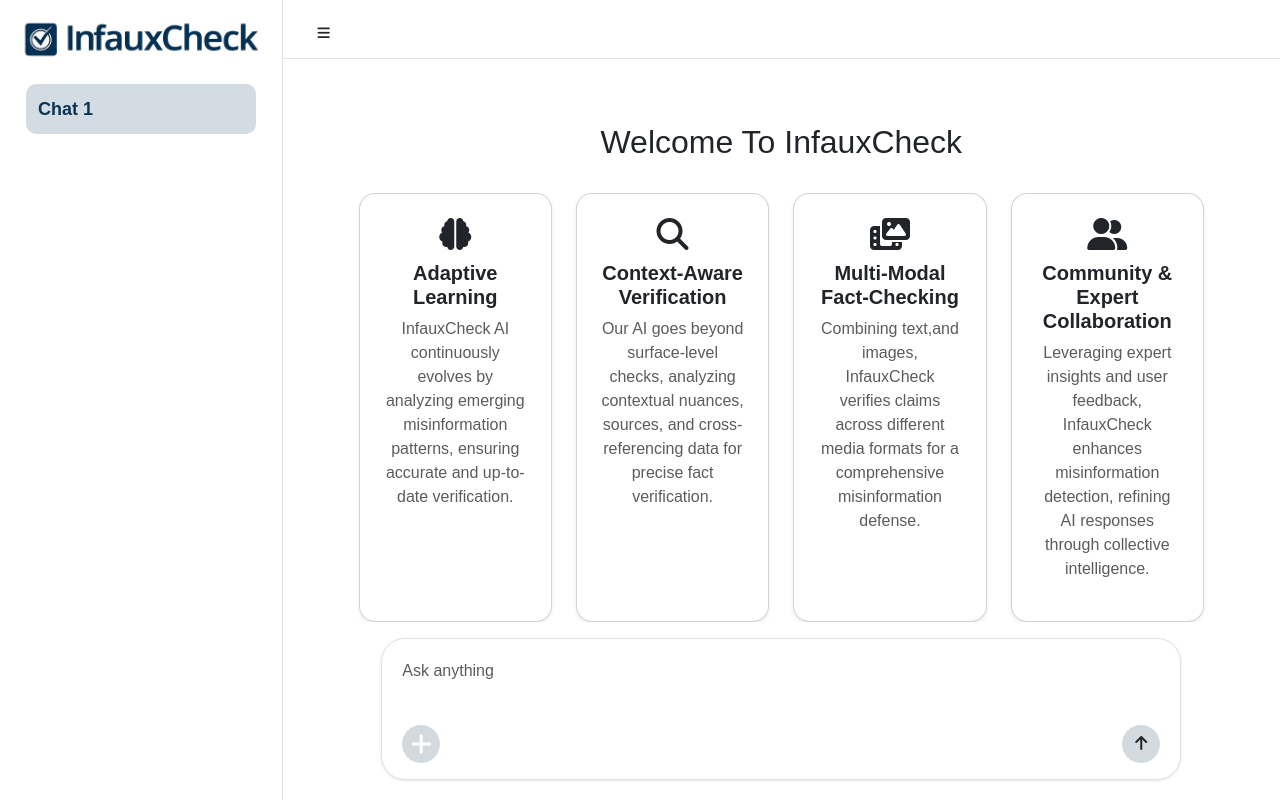
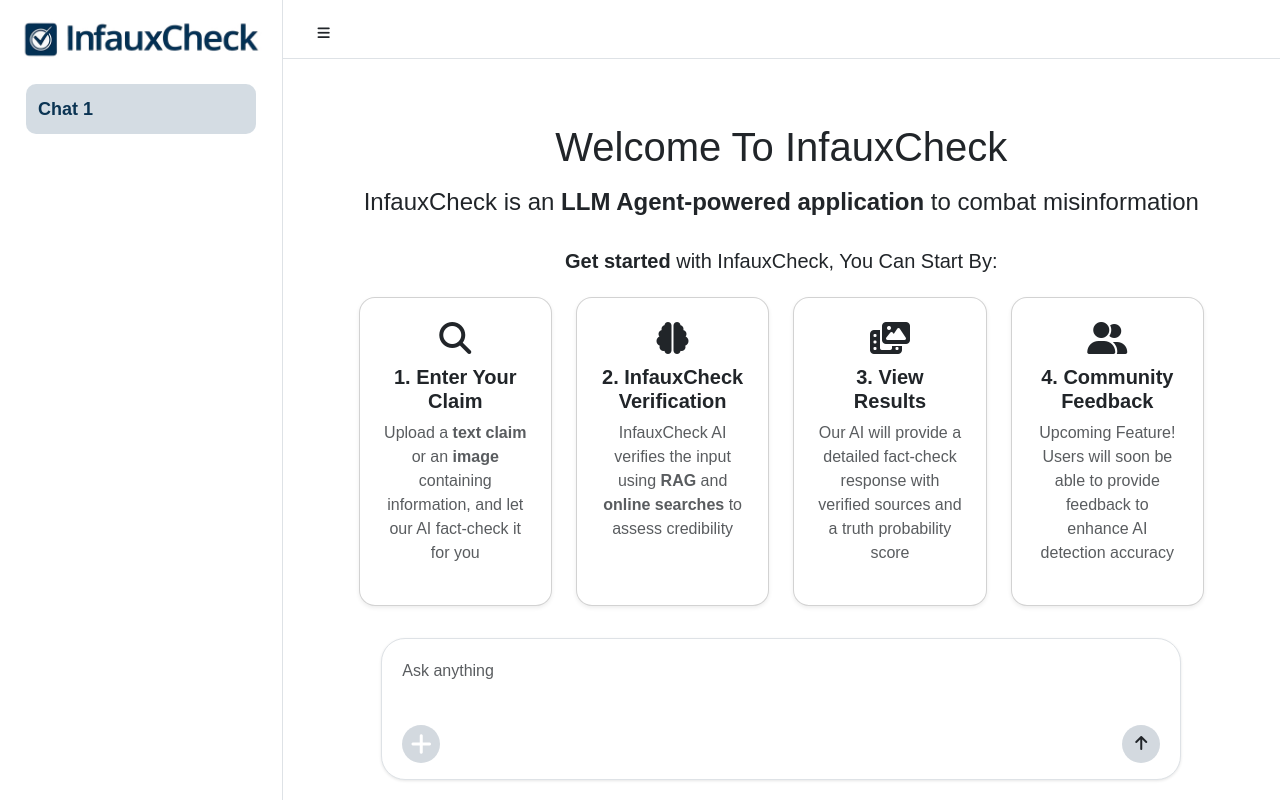
Before and after one commit to ashhssn/InfauxCheck, a Flask app: page / in a window 1280 px wide. Run offline with Flask 3, Linux system fonts and the light colour scheme; some libraries are stand-ins or nearby versions.

Commit message:
added drag and drop
Added clearer insight of our project and the flow

```diff
--- a/src/static/styles/chatbot.css
+++ b/src/static/styles/chatbot.css
@@ -126,3 +126,28 @@
     color: black;
     max-width: 75%;
 }
+
+.drag-overlay{
+    display: none;
+    position: fixed;
+    top: 0;
+    left: 0;
+    width: 100%;
+    height: 100%;
+    background: rgba(0, 0, 0, 0.6);
+    color: white;
+    text-align: center;
+    font-size: 24px;
+    align-items: center;
+    justify-content: center;
+    z-index: 1000;
+}
+
+.drag-overlay.show {
+    display: flex;
+    flex-direction: column;
+}
+.drag-overlay i {
+    font-size: 60px;
+    margin-bottom: 15px;
+}
--- a/src/templates/index.html
+++ b/src/templates/index.html
@@ -38,8 +38,12 @@
         </div>
         <!-- End Of Sidebar -->
 
+        <div class="drag-overlay" id="dragOverlay">
+          <i class="fas fa-upload text-center"></i>
+          <h1 class="my-3 text-center">Add Anything</h1>
+          <h3 class="text-center">Drop any file here to add it to the conversation</h3>
+        </div>
         <div class="col-9 p-0" id="content-bar-container">
-
           <div class="container-fluid p-0" id="content-bar">
             <div class="d-flex flex-column overflow-hidden border-start min-h-screen max-h-screen">
 
@@ -51,25 +55,32 @@
                 <div class="container" id="chat-content">
 
                   <div class="d-flex flex-column justify-content-center align-items-center" id="welcome-card">
-                    <h2 class="mb-4">Welcome To InfauxCheck</h2>
+                    <h1 class="mb-2 text-center">Welcome To InfauxCheck</h1>
+                    <hr class="my-1">
+                    <div class="mb-2">
+                      <h4 class="text-center mb-2">InfauxCheck is an <b>LLM Agent-powered application</b> to combat misinformation</h4>
+                      <hr class="my-3 border-0">
+                      <h5 class="text-center"><b>Get started</b> with InfauxCheck, You Can Start By:</h5>
+                    </div>
                     <div class="row g-4 py-2 justify-content-center">
+
                       <div class="col-xl-3 col-lg-6 col-md-6 col-sm-12 col-xs-12">
                         <div class="card h-100 shadow-sm rounded-4 text-center p-4">
                             <div class="icon mb-2">
-                                <i class="fa-solid fa-brain fs-2" width="40"></i>
+                              <i class="fa-solid fa-magnifying-glass fs-2" width="40"></i>
                             </div>
-                            <h5 class="fw-bold">Adaptive Learning</h5>
-                            <p class="text-muted">InfauxCheck AI continuously evolves by analyzing emerging misinformation patterns, ensuring accurate and up-to-date verification.</p>
+                            <h5 class="fw-bold">1. Enter Your Claim</h5>
+                            <p class="text-muted">Upload a <b>text claim</b> or an <b>image</b> containing information, and let our AI fact-check it for you</p>
                         </div>
                       </div>
 
                       <div class="col-xl-3 col-lg-6 col-md-6 col-sm-12 col-xs-12">
                         <div class="card h-100 shadow-sm rounded-4 text-center p-4">
                             <div class="icon mb-2">
-                              <i class="fa-solid fa-magnifying-glass fs-2" width="40"></i>
+                                <i class="fa-solid fa-brain fs-2" width="40"></i>
                             </div>
-                            <h5 class="fw-bold">Context-Aware Verification</h5>
-                            <p class="text-muted">Our AI goes beyond surface-level checks, analyzing contextual nuances, sources, and cross-referencing data for precise fact verification.</p>
+                            <h5 class="fw-bold">2. InfauxCheck Verification</h5>
+                            <p class="text-muted">InfauxCheck AI verifies the input using <b>RAG</b> and <b>online searches</b> to assess credibility</p>
                         </div>
                       </div>
 
@@ -78,8 +89,8 @@
                             <div class="icon mb-2">
                               <i class="fa-solid fa-photo-film fs-2" width="40"></i>
                             </div>
-                            <h5 class="fw-bold">Multi-Modal Fact-Checking</h5>
-                            <p class="text-muted">Combining text,and images, InfauxCheck verifies claims across different media formats for a comprehensive misinformation defense.</p>
+                            <h5 class="fw-bold">3. View Results</h5>
+                            <p class="text-muted">Our AI will provide a detailed fact-check response with verified sources and a truth probability score</p>
                         </div>
                       </div>
 
@@ -88,8 +99,8 @@
                             <div class="icon mb-2">
                               <i class="fa-solid fa-user-group fs-2" width="40"></i>
                             </div>
-                            <h5 class="fw-bold">Community & Expert Collaboration</h5>
-                            <p class="text-muted">Leveraging expert insights and user feedback, InfauxCheck enhances misinformation detection, refining AI responses through collective intelligence.</p>
+                            <h5 class="fw-bold">4. Community Feedback</h5>
+                            <p class="text-muted">Upcoming Feature! Users will soon be able to provide feedback to enhance AI detection accuracy</p>
                         </div>
                       </div>
                     </div> <!-- End Of Row-->
@@ -188,6 +199,39 @@
       content_bar_element.style.width = 100 + "%";
     };
   }
+  let selectedFile;
+  const fileNameDisplay = document.getElementById("file-name");
+  const dragOverlay = document.getElementById("dragOverlay");
+
+  // The reason why event.preventDefault is used here is to prevent the file being open when drag and drop
+  // As most browsers will open the file when dropped, event.preventDefault can stop that default behavior
+  // https://www.w3schools.com/jsref/event_preventdefault.asp#:~:text=The%20preventDefault()%20method%20cancels,link%20from%20following%20the%20URL
+  document.addEventListener("dragenter", (event) => {
+            event.preventDefault();
+            dragOverlay.classList.add("show");
+        });
+
+  document.addEventListener("dragleave", (event) => {
+      if (event.relatedTarget === null) {
+          dragOverlay.classList.remove("show");
+      }
+  });
+  // https://stackoverflow.com/questions/46668079/addeventlistener-drop-not-firing
+  document.addEventListener("dragover", function(event) {
+    event.preventDefault();
+  });
+
+  document.addEventListener("drop", (event) => {
+        event.preventDefault();
+        dragOverlay.classList.remove("show");
+
+        selectedFile = event.dataTransfer.files[0];
+
+        if (selectedFile) {
+          console.log(selectedFile,selectedFile.length)
+          readAndPreview(selectedFile,1)
+        }
+    });
 
   let images = []
   document.querySelector('#upload_photo').addEventListener("change", previewImages);
```
